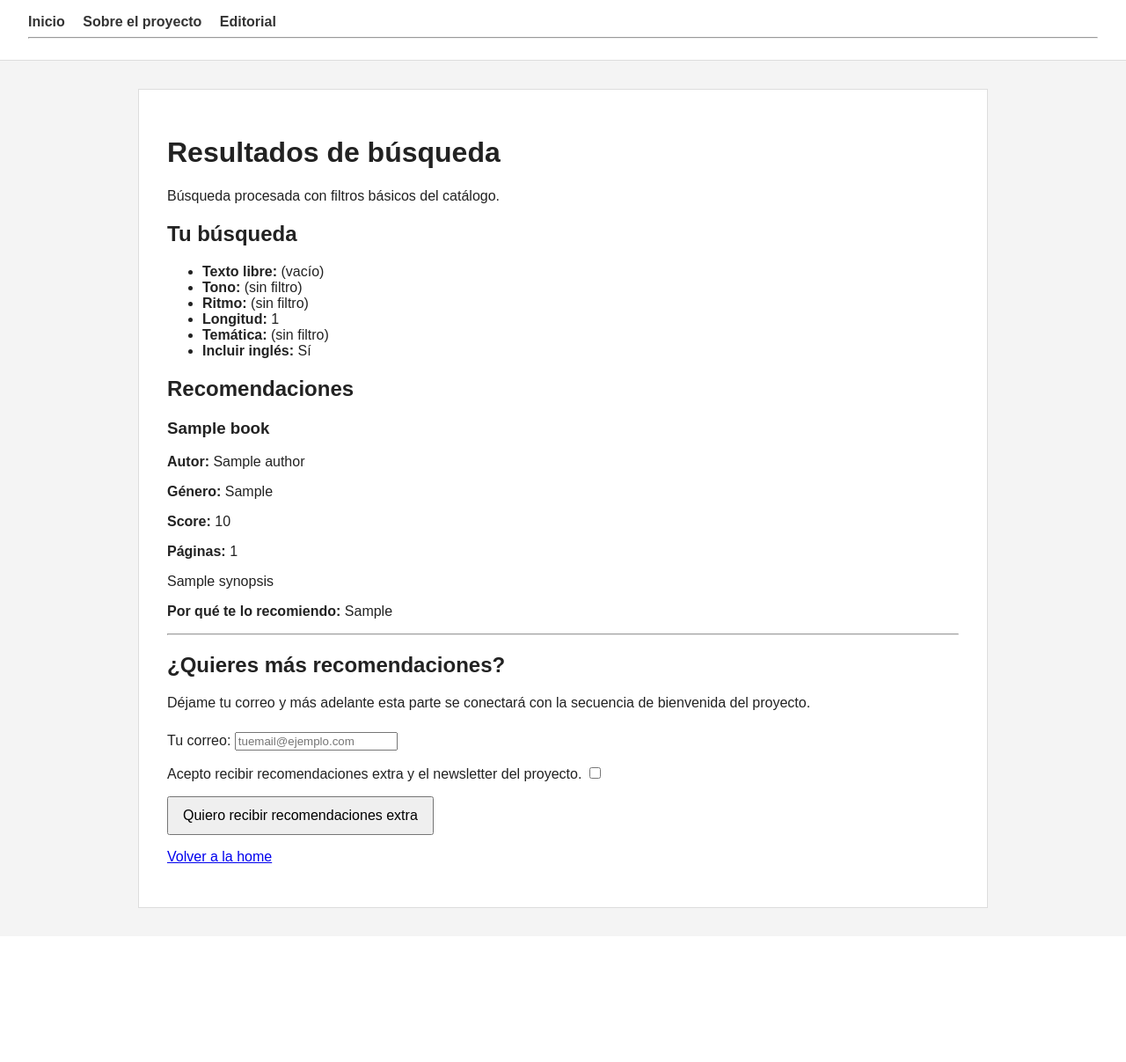
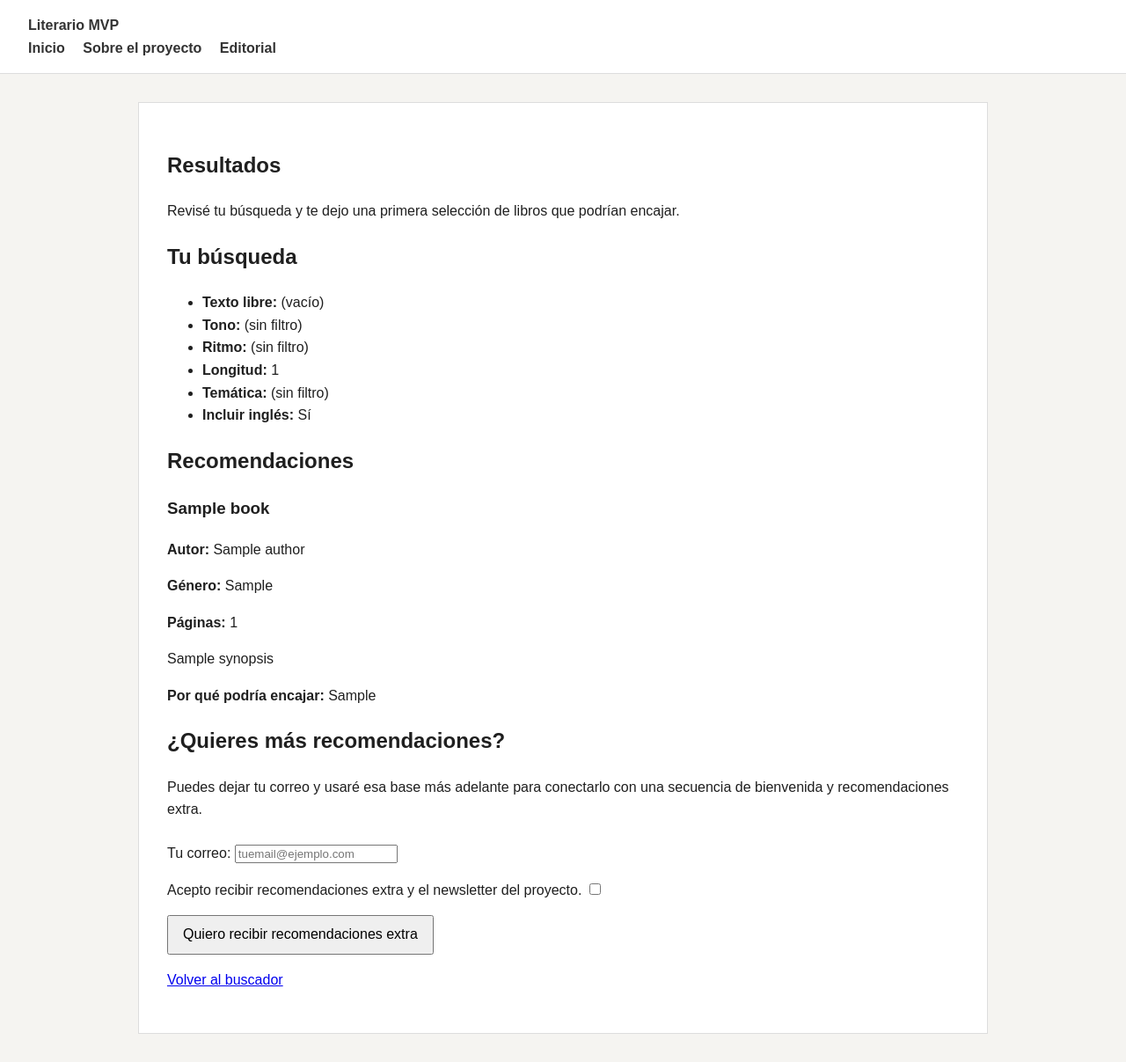
Before and after one commit to Vierinsky/literario_mvp, a Django app: template templates/core/search_results.html in a window 1280 px wide. Shown: the whole page at 88% size. Before the commit the page ends 1032 px from the top, so only its background shows below. Run offline with Django 5.2, Linux system fonts and the light colour scheme; tables that the repository leaves empty hold one stand-in row (values such as "Sample post"); the template is opened without the code that fills it: values that come from a table or form of the project are taken from there, most other values are stand-ins (such as "Sample title", 1, 10 or a date in 2020).

Commit message:
Mejoras de UI: Modifiqué los html

```diff
--- a/static/css/main.css
+++ b/static/css/main.css
@@ -1,9 +1,9 @@
 body {
     font-family: Arial, sans-serif;
     margin: 0;
-    padding: 0;
-    background-color: #f4f4f4;
-    color: #222;
+    background-color: #f5f4f1;
+    color: #1f1f1f;
+    line-height: 1.6;
 }
 
 header {
--- a/templates/base.html
+++ b/templates/base.html
@@ -8,16 +8,20 @@
     <link rel="stylesheet" href="{% static 'css/main.css' %}">
 </head>
 <body>
-        <header>
-            <nav>
-                <a href="/">Inicio</a>
-                <a href="/about/">Sobre el proyecto</a>
-                <a href="/editorial/">Editorial</a>
+    <header class="site-header">
+        <div class="container">
+            <nav class="site-nav">
+                <a href="{% url 'home' %}" class="brand">Literario MVP</a>
+                <div class="nav-links">
+                    <a href="{% url 'home' %}">Inicio</a>
+                    <a href="{% url 'about' %}">Sobre el proyecto</a>
+                    <a href="{% url 'editorial_index' %}">Editorial</a>
+                </div>
             </nav>
-            <hr>
+        </div>
     </header>
 
-        <main>
+    <main class="container">
         {% block content %}
         {% endblock %}
     </main>
--- a/templates/core/search_results.html
+++ b/templates/core/search_results.html
@@ -3,11 +3,15 @@
 {% block title %}Resultados | Literario MVP{% endblock %}
 
 {% block content %}
-<h1>Resultados de búsqueda</h1>
+<section class="panel">
+    <h1>Resultados</h1>
 
     {% if submitted_data %}
-    <p>Búsqueda procesada con filtros básicos del catálogo.</p>
+        <p class="lead">
+            Revisé tu búsqueda y te dejo una primera selección de libros que podrían encajar.
+        </p>
 
+        <div class="search-summary">
             <h2>Tu búsqueda</h2>
             <ul>
                 <li><strong>Texto libre:</strong> {{ submitted_data.query_text|default:"(vacío)" }}</li>
@@ -17,16 +21,17 @@
                 <li><strong>Temática:</strong> {{ submitted_data.theme|default:"(sin filtro)" }}</li>
                 <li><strong>Incluir inglés:</strong> {{ submitted_data.include_english|yesno:"Sí,No" }}</li>
             </ul>
+        </div>
 
         <h2>Recomendaciones</h2>
 
         {% if results %}
+            <div class="results-grid">
                 {% for result in results %}
-            <article>
+                    <article class="card">
                         <h3>{{ result.book.title }}</h3>
                         <p><strong>Autor:</strong> {{ result.book.author.name }}</p>
                         <p><strong>Género:</strong> {{ result.book.get_genre_main_display }}</p>
-                <p><strong>Score:</strong> {{ result.score }}</p>
 
                         {% if result.book.length_category %}
                             <p><strong>Longitud:</strong> {{ result.book.get_length_category_display }}</p>
@@ -40,29 +45,37 @@
                             <p>{{ result.book.synopsis }}</p>
                         {% endif %}
 
-                <p><strong>Por qué te lo recomiendo:</strong> {{ result.match_explanation }}</p>
+                        <p class="match-copy">
+                            <strong>Por qué podría encajar:</strong>
+                            {{ result.match_explanation }}
+                        </p>
                     </article>
-            <hr>
                 {% endfor %}
+            </div>
+
+            <section class="panel subtle-panel">
+                <h2>¿Quieres más recomendaciones?</h2>
+                <p class="section-intro">
+                    Puedes dejar tu correo y usaré esa base más adelante para conectarlo con una secuencia
+                    de bienvenida y recomendaciones extra.
+                </p>
+
+                <form method="post" action="{% url 'subscribe_email' %}" class="stack-form">
+                    {% csrf_token %}
+                    {{ email_form.as_p }}
+                    <button type="submit">Quiero recibir recomendaciones extra</button>
+                </form>
+            </section>
         {% else %}
-        <p>No encontré libros que coincidan con esos filtros todavía.</p>
+            <p>
+                No encontré resultados suficientemente claros con esa búsqueda. Prueba con otra combinación
+                de palabras o ajusta los filtros.
+            </p>
         {% endif %}
     {% else %}
         <p>No se recibió una búsqueda válida.</p>
     {% endif %}
 
-{% if results %}
-    <section>
-        <h2>¿Quieres más recomendaciones?</h2>
-        <p>Déjame tu correo y más adelante esta parte se conectará con la secuencia de bienvenida del proyecto.</p>
-
-        <form method="post" action="{% url 'subscribe_email' %}">
-            {% csrf_token %}
-            {{ email_form.as_p }}
-            <button type="submit">Quiero recibir recomendaciones extra</button>
-        </form>
+    <p><a href="{% url 'home' %}">Volver al buscador</a></p>
 </section>
-{% endif %}
-
-<p><a href="{% url 'home' %}">Volver a la home</a></p>
 {% endblock %}
--- a/templates/subscribers/subscription_result.html
+++ b/templates/subscribers/subscription_result.html
@@ -3,10 +3,11 @@
 {% block title %}Suscripción | Literario MVP{% endblock %}
 
 {% block content %}
+<section class="panel">
     <h1>Suscripción</h1>
 
     {% if success %}
-    <p>{{ message }}</p>
+        <p class="lead">{{ message }}</p>
 
         {% if subscriber %}
             <p><strong>Email:</strong> {{ subscriber.email }}</p>
@@ -20,5 +21,6 @@
         <p>{{ message }}</p>
     {% endif %}
 
-<p><a href="{% url 'home' %}">Volver a la home</a></p>
+    <p><a href="{% url 'home' %}">Volver al inicio</a></p>
+</section>
 {% endblock %}
```
Also changed, not shown: templates/core/about.html (+19 -3 lines), templates/core/home.html (+22 -7 lines), templates/editorial/detail.html (+7 -5 lines), templates/editorial/index.html (+9 -4 lines). Lines whose indentation alone changed are shown as unchanged.
